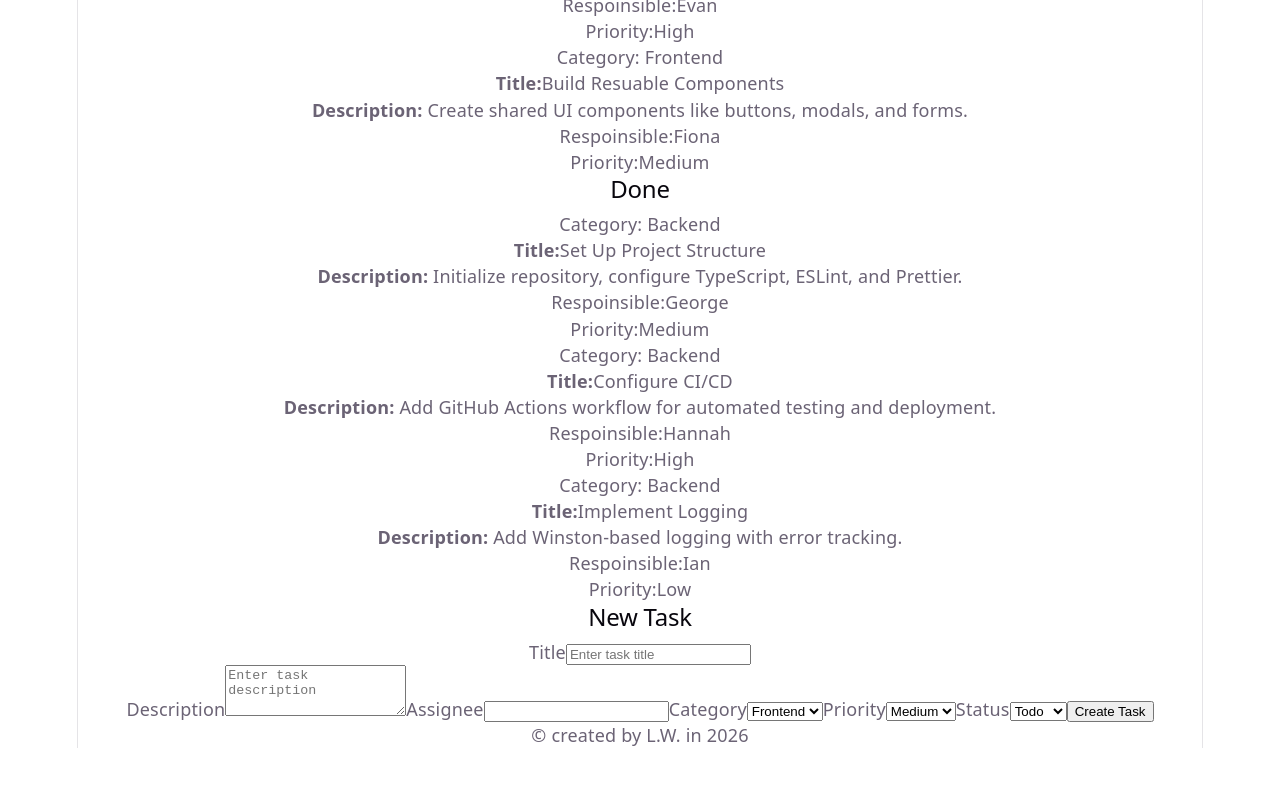
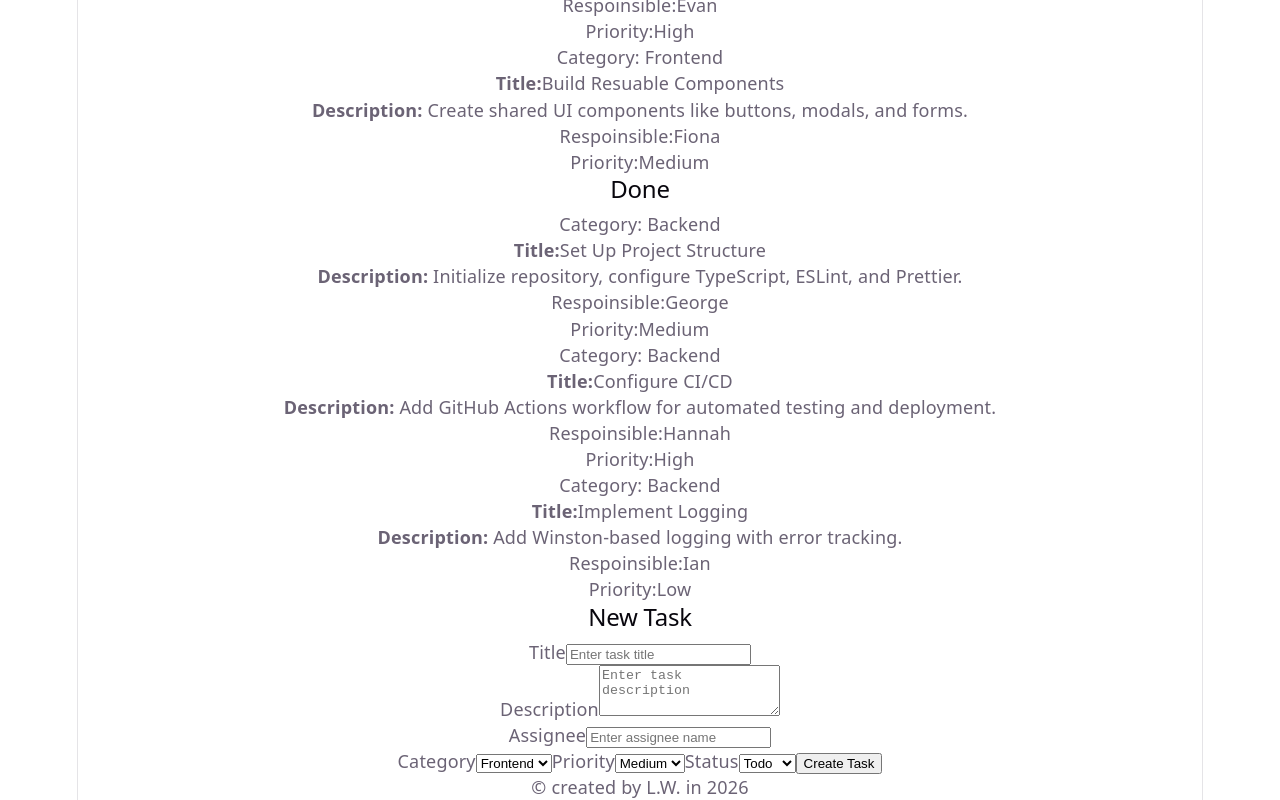
Before and after one commit to L2025S/task-board, a React (Vite) app in the folder task-board/: page / in a window 1280 px wide. Shown: the part 743-1543 px from the top of the page. Before the commit the page ends 1491 px from the top, so only its background shows below. Built offline with nearby package versions, Linux system fonts and the light colour scheme.

Commit message:
Style Assignee field using Tailwind classes.

```diff
--- a/task-board/src/components/NewTaskForm.tsx
+++ b/task-board/src/components/NewTaskForm.tsx
@@ -45,6 +45,7 @@
 
 
     {/* Description */}
+    <div>
     <label htmlFor="description" className="block text-sm font-medium text-gray-700 mb-1">
     Description
     </label>
@@ -57,14 +58,22 @@
     className="w-full px-4 py-2 border border-gray-300 rounded-lg focus:ring-2 focus:ring-[#f9dcc4] focus:border-transparent outline-none transition"
     placeholder="Enter task description"
     />
+    </div>
 
 
-    <label htmlFor="assignee" className="task-responsible">Assignee</label>
+    {/* Assignee  */}
+    <div>
+    <label htmlFor="assignee" className="block text-sm font-medium text-gray-700 mb-1">
+    Assignee
+    </label>
     <input
     id="assignee"
     name="assignee"
     value={assignee}
-    onChange={(event)=> setAssignee(event.target.value)} />
+    onChange={(event)=> setAssignee(event.target.value)}
+    className="w-full px-4 py-2 border border-gray-300 rounded-lg focus:ring-2 focus:ring-[#f9dcc4] focus:border-transparent outline-none transition"
+    placeholder="Enter assignee name"/>
+    </div>
 
 
     <label htmlFor="category" className="task-category">Category</label>
```
